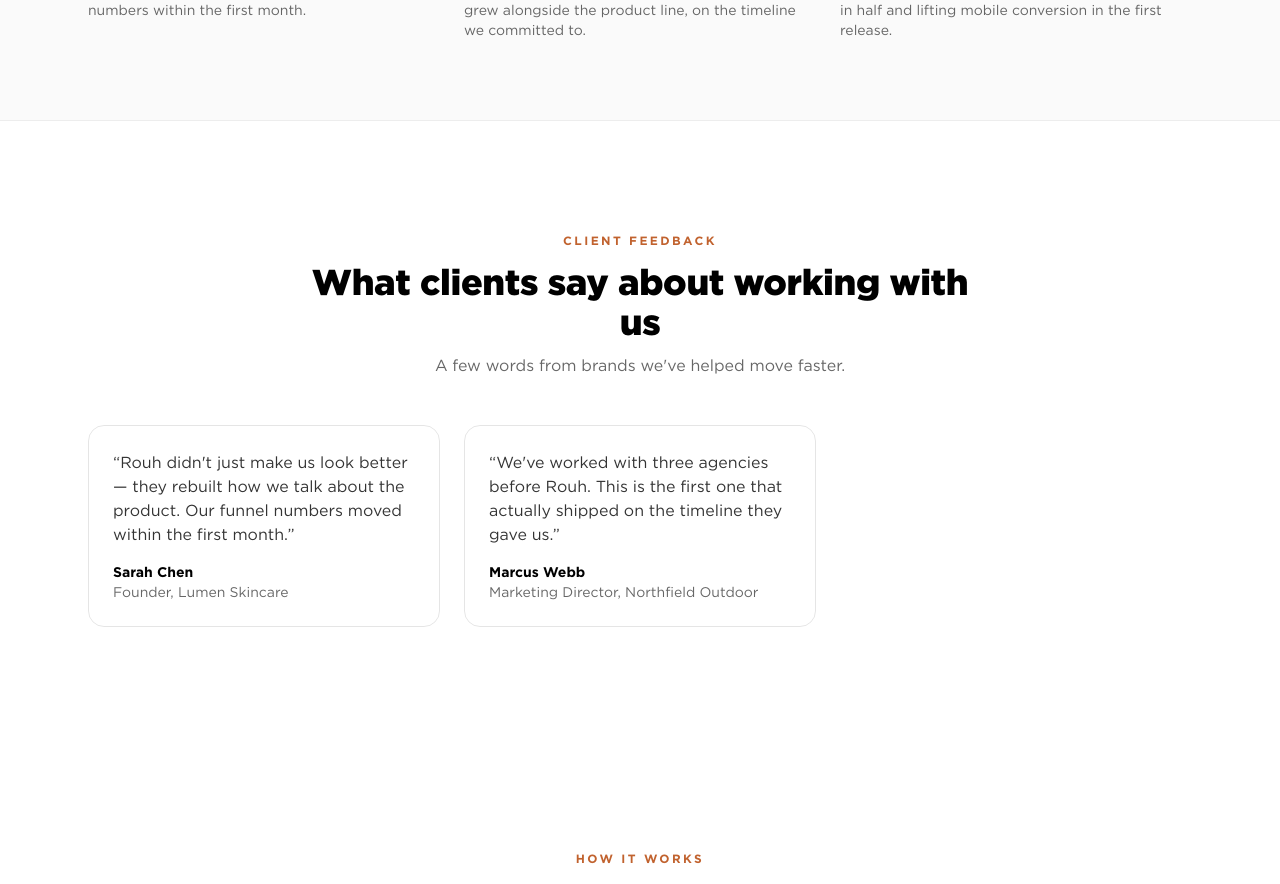
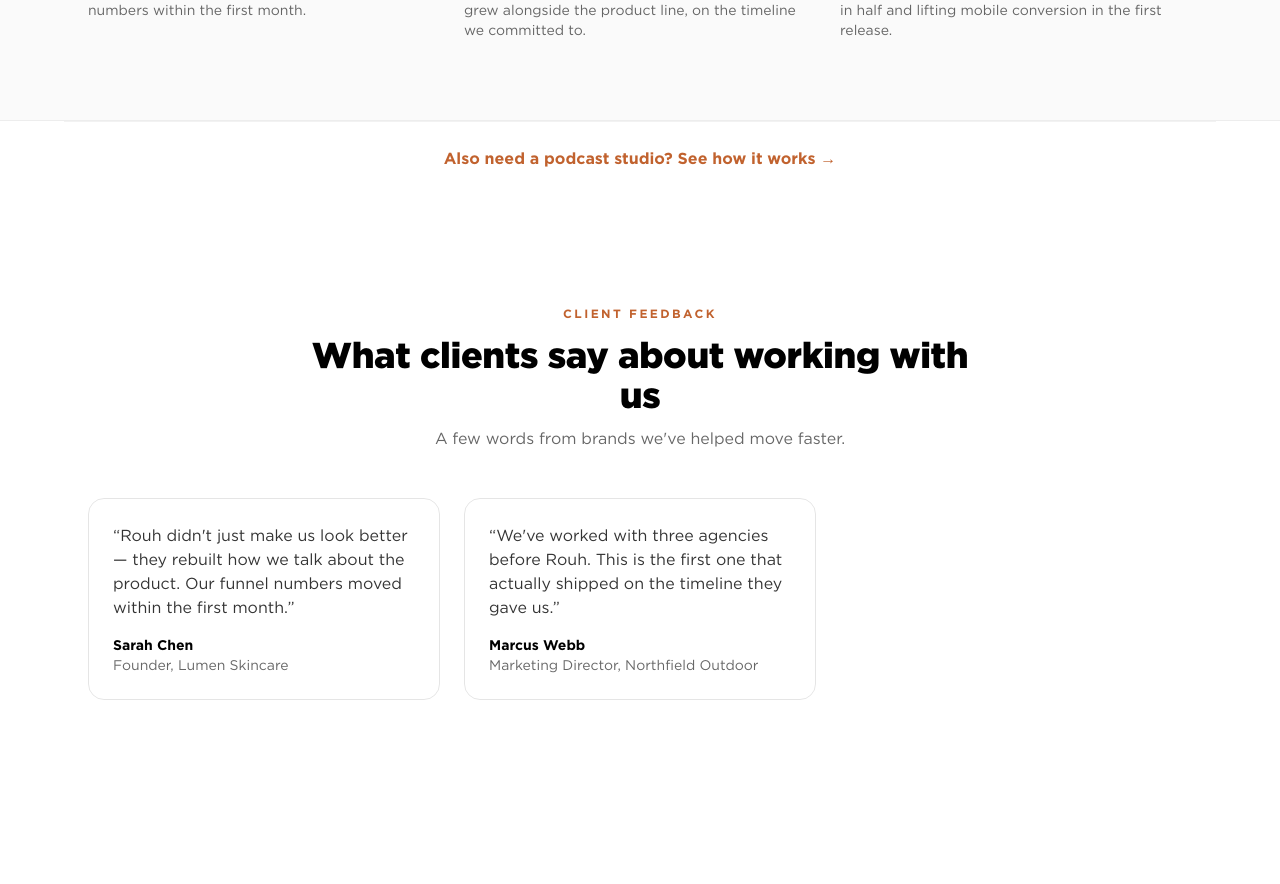
Before and after one commit to nabildorhmi/Rouh-UI, a React (Vite) app: page /agency in a window 1280 px wide. Shown: the part 2168-3052 px from the top of the page. Built offline with nearby package versions, Linux system fonts and the light colour scheme.

Commit message:
feat(04-03): add cross-sell banner to Agency page

```diff
--- a/src/pages/Agency.tsx
+++ b/src/pages/Agency.tsx
@@ -1,4 +1,5 @@
 import { useState } from "react";
+import { Link } from "react-router-dom";
 import { services } from "../data/services";
 import { portfolio } from "../data/portfolio";
 import { plans } from "../data/plans";
@@ -56,6 +57,12 @@ export function Agency() {
         </div>
       </section>
 
+      <div className="mx-auto max-w-6xl px-4 sm:px-6 py-6 border-t border-black/5 text-center">
+        <Link to="/podcast" className="inline-flex items-center gap-2 font-bold text-orange hover:gap-3 transition-all">
+          Also need a podcast studio? See how it works →
+        </Link>
+      </div>
+
       <TestimonialsSection
         testimonials={agencyTestimonials}
         eyebrow="Client feedback"
```
